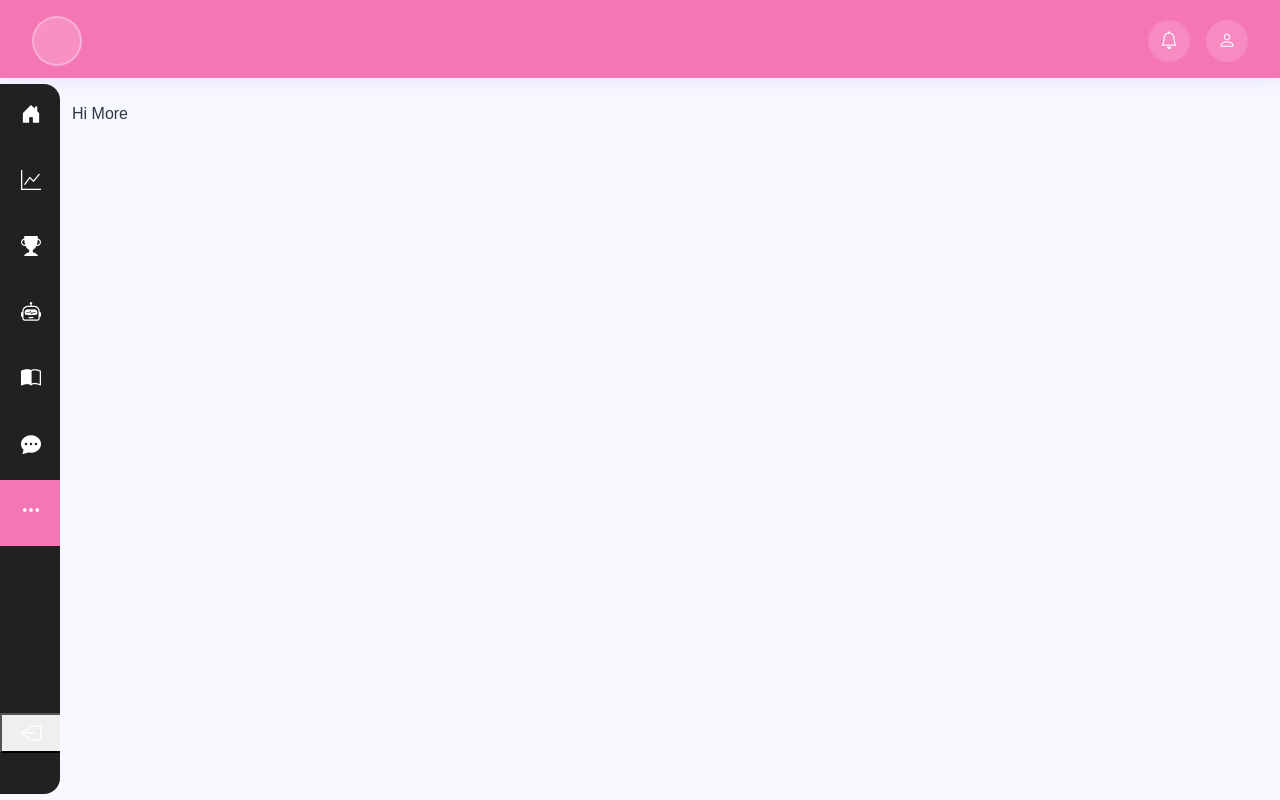
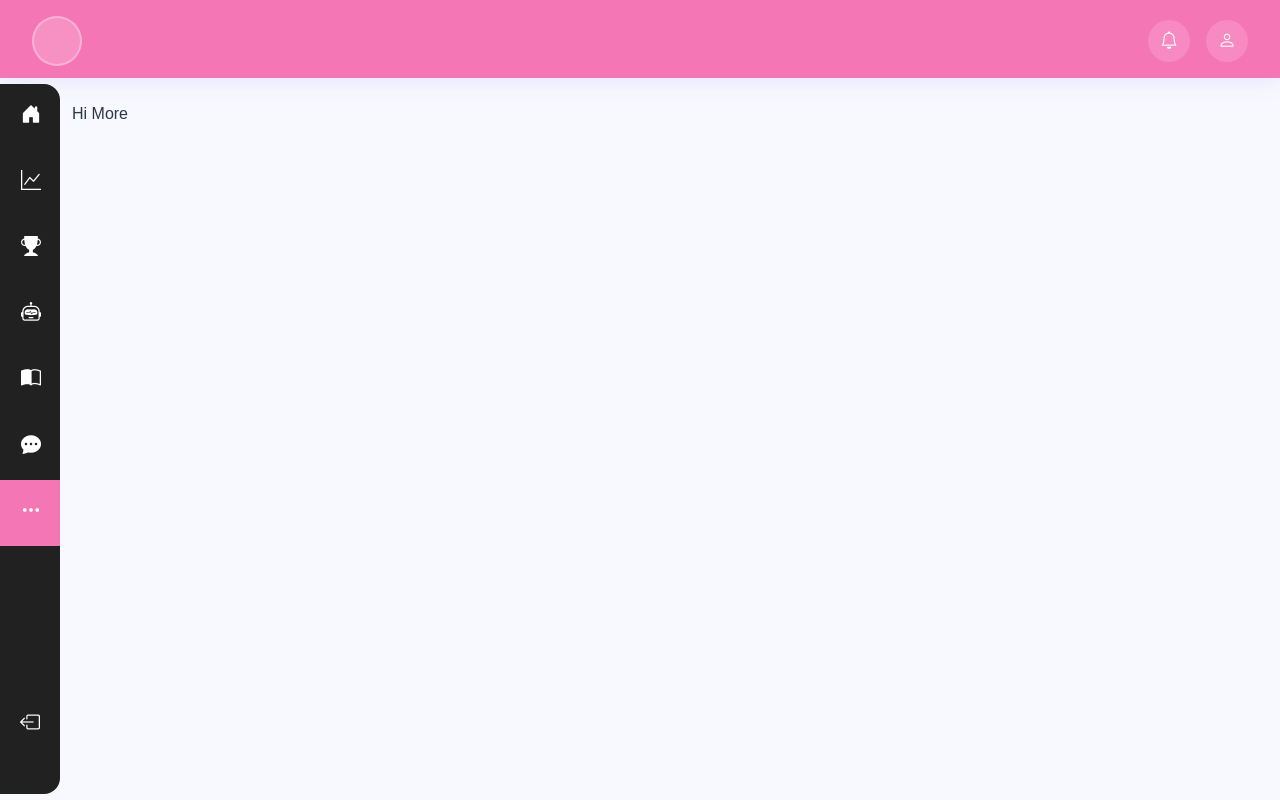
Before and after one commit to nichelleis/Bambinoo, a React (Vite) app in the folder frontend/: page /parent/more in a window 1280 px wide. Built offline with nearby package versions, Linux system fonts and the light colour scheme; no server answers.

Commit message:
- styled the nav bar a bit - fixed logout button style error

```diff
--- a/frontend/src/assets/styleSheets/ParentDashboard.module.css
+++ b/frontend/src/assets/styleSheets/ParentDashboard.module.css
@@ -174,6 +174,10 @@ nav.mainMenu.expanded {
   font-family: "Titillium Web", sans-serif;
 }
 
+.mainMenu .navTextLogout {
+  padding-bottom: 0.6rem;
+}
+
 .mainMenu > ul.logout {
   position: absolute;
   left: 0;
@@ -203,6 +207,10 @@ nav {
   text-decoration: none;
 }
 
+.mainMenu ul li a:hover {
+  background-color: rgba(255, 255, 255, 0.1);
+}
+
 .mainMenu li > a {
   position: relative;
   display: table;
@@ -215,6 +223,24 @@ nav {
   -webkit-transform: translateZ(0) scale(1, 1);
   -webkit-transition: all 0.1s linear;
   transition: all 0.1s linear;
+}
+
+.logoutButton {
+  display: flex;
+  align-items: center;
+  width: 100%;
+  padding: 15px 0;
+  background: none;
+  border: none;
+  cursor: pointer;
+  color: white;
+  font-family: arial;
+  font-size: 14px;
+  text-decoration: none;
+}
+
+.logoutButton:hover {
+  background-color: rgba(255, 255, 255, 0.1);
 }
 
 .dashboardCard {
--- a/frontend/src/parent/Components/DashboardNav.jsx
+++ b/frontend/src/parent/Components/DashboardNav.jsx
@@ -69,6 +69,7 @@ function SideNav() {
         <ul className={style.logout}>
           <li>
             <button
+              className={style.logoutButton}
               onClick={() => {
                 localStorage.removeItem("token");
                 localStorage.removeItem("user");
@@ -76,7 +77,7 @@ function SideNav() {
               }}
             >
               <i className="bi bi-box-arrow-left"></i>
-              <span className={style.navText}>Logout</span>
+              <span className={style.navTextLogout}>Logout</span>
             </button>
           </li>
         </ul>
```
